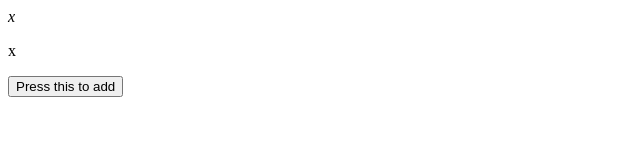
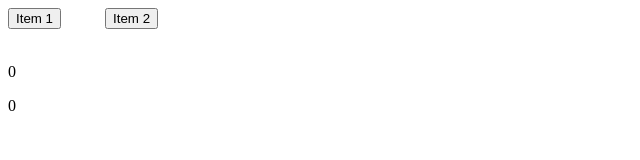
Before and after one commit to SashaAslanov/The, a plain HTML site: page index.html in a window 1280 px wide. Shown: the whole page, without its empty margins (0-640 px from the left). Drawn offline with Linux system fonts and the light colour scheme.

Commit message:
Update index.html

```diff
--- a/index.html
+++ b/index.html
@@ -1,3 +1,21 @@
-<var>x</var>
-<p>x</p>
-<button type="button" onclick="x+1">Press this to add</button>
+<script>
+x=0;
+y=0;
+</script>
+
+
+<button type="button" onclick='document.getElementById("my_p").innerText=++x;'>Item 1</button>
+
+&nbsp;&nbsp;&nbsp;&nbsp;&nbsp;&nbsp;&nbsp;&nbsp;&nbsp;
+
+<button type="button" onclick='document.getElementById("my_p2").innerText=++y;'>Item 2</button>
+
+</div>
+
+<br/>
+<br/>
+
+
+<p id="my_p">0</p>
+
+<p id="my_p2">0</p>
```
